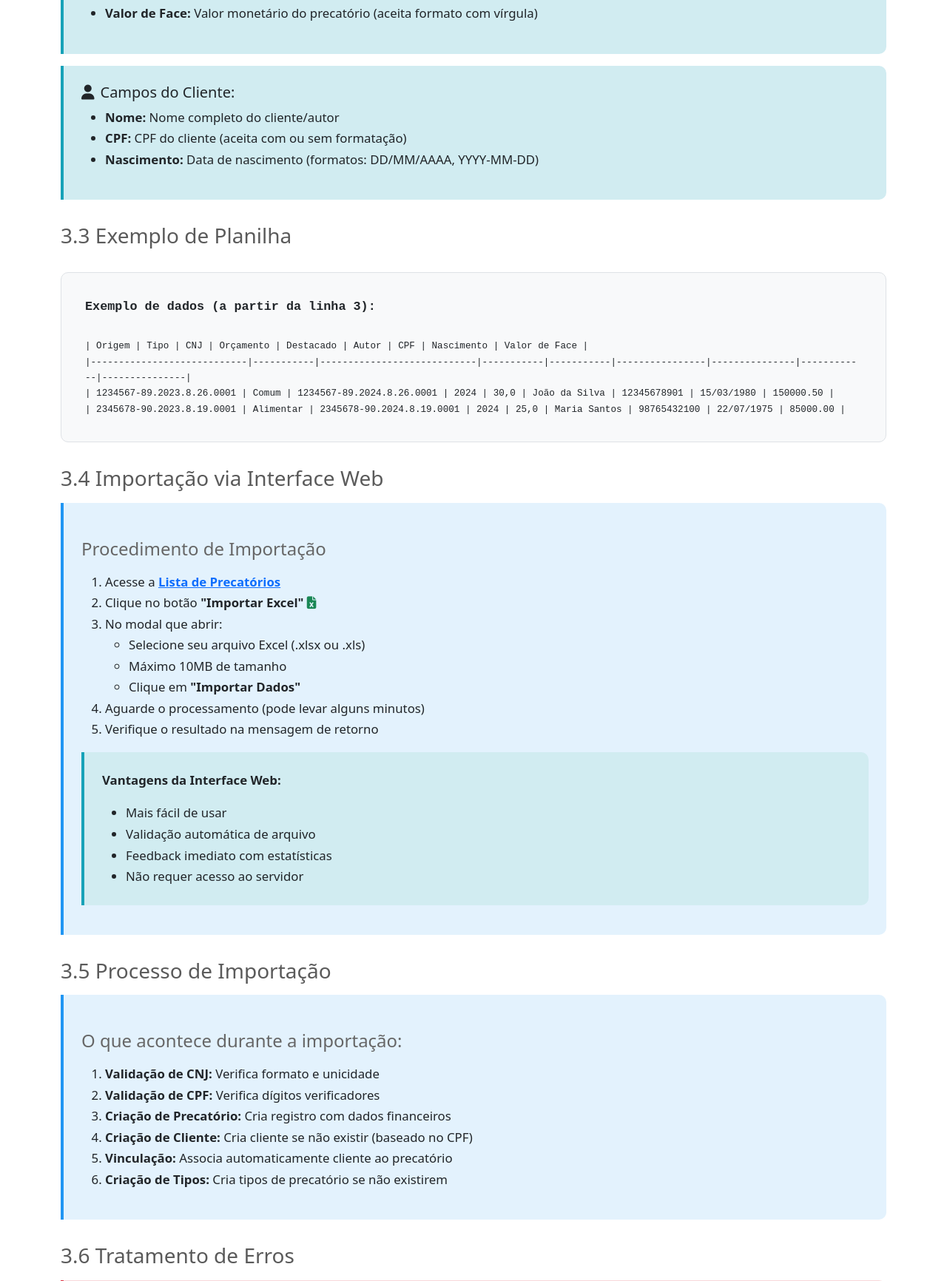
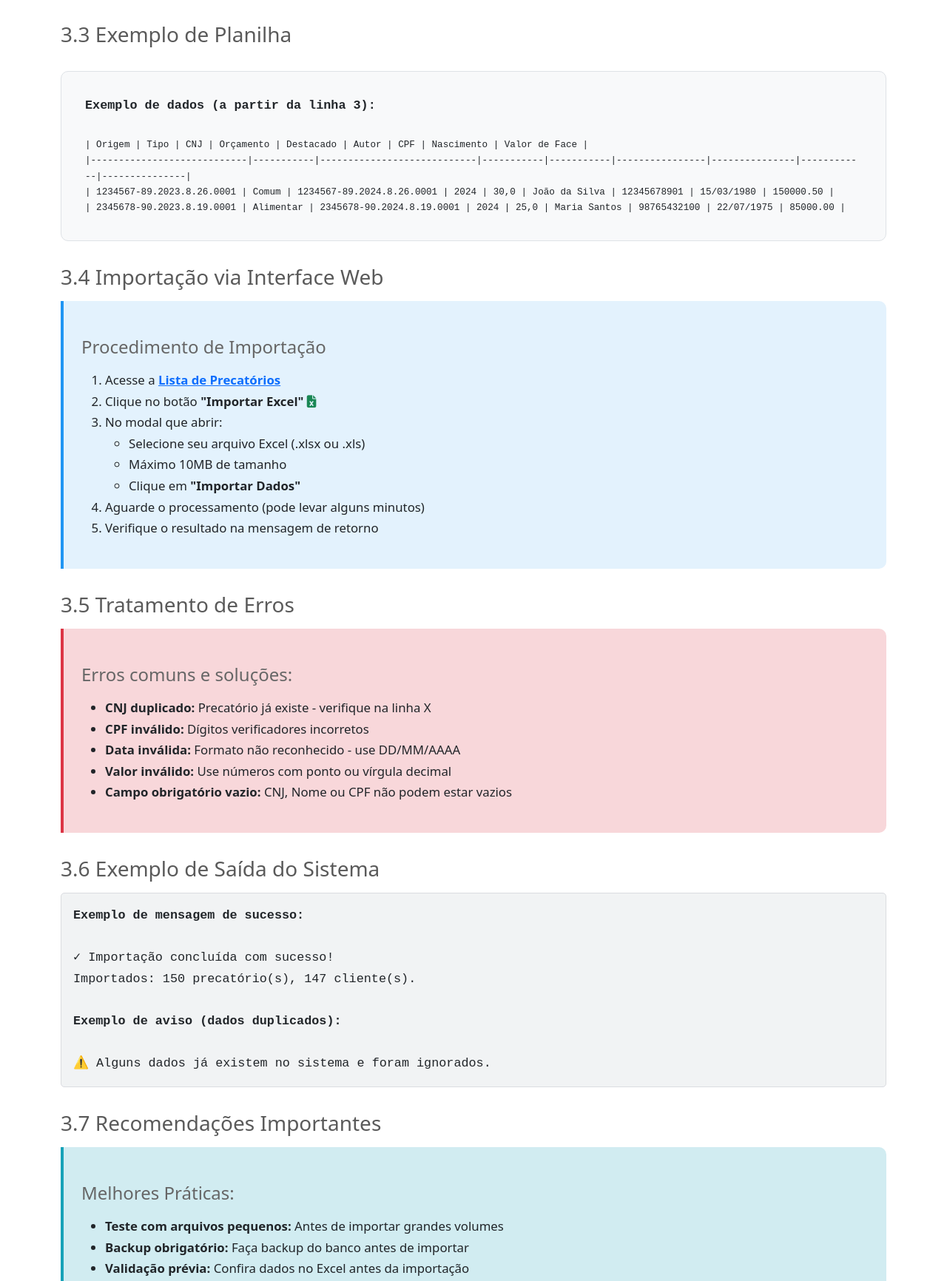
Before and after one commit to thsteixeira/precatorios, a Django app: page /ajuda/ in a window 1280 px wide. Shown: the part 3691-5423 px from the top of the page at 74% size. Run offline with Django 3.2, Linux system fonts and the light colour scheme; the visitor is signed in with stand-in values (Sample User, id 1); data that the repository does not hold is empty.

Commit message:
updating help page

```diff
--- a/precapp/templates/precapp/ajuda.html
+++ b/precapp/templates/precapp/ajuda.html
@@ -78,16 +78,6 @@ Cliente<br>
 └── Diligência (1:N)
         </div>
 
-        <h3>2.2 Relacionamentos Principais</h3>
-        <div class="info-box">
-            <ul class="mb-0">
-                <li><strong>Cliente ↔ Precatório:</strong> Relacionamento N:N (um cliente pode ter vários precatórios)</li>
-                <li><strong>Precatório ↔ Requerimento:</strong> 1:N (um precatório pode ter vários requerimentos)</li>
-                <li><strong>Precatório ↔ Alvará:</strong> 1:N (um precatório pode ter vários alvarás)</li>
-                <li><strong>Alvará ↔ Recebimento:</strong> 1:N (um alvará pode ter vários recebimentos)</li>
-                <li><strong>Cliente ↔ Diligência:</strong> 1:N (um cliente pode ter várias diligências)</li>
-            </ul>
-        </div>
     </section>
 
     <!-- 3. Importação de Dados via Excel -->
@@ -184,33 +174,9 @@ I: Valor de Face
                 <li>Aguarde o processamento (pode levar alguns minutos)</li>
                 <li>Verifique o resultado na mensagem de retorno</li>
             </ol>
-            <div class="info-box">
-                <p><strong>Vantagens da Interface Web:</strong></p>
-                <ul class="mb-0">
-                    <li>Mais fácil de usar</li>
-                    <li>Validação automática de arquivo</li>
-                    <li>Feedback imediato com estatísticas</li>
-                    <li>Não requer acesso ao servidor</li>
-                </ul>
-            </div>
         </div>
 
-
-        <h3>3.5 Processo de Importação</h3>
-
-        <div class="step-box">
-            <h4>O que acontece durante a importação:</h4>
-            <ol>
-                <li><strong>Validação de CNJ:</strong> Verifica formato e unicidade</li>
-                <li><strong>Validação de CPF:</strong> Verifica dígitos verificadores</li>
-                <li><strong>Criação de Precatório:</strong> Cria registro com dados financeiros</li>
-                <li><strong>Criação de Cliente:</strong> Cria cliente se não existir (baseado no CPF)</li>
-                <li><strong>Vinculação:</strong> Associa automaticamente cliente ao precatório</li>
-                <li><strong>Criação de Tipos:</strong> Cria tipos de precatório se não existirem</li>
-            </ol>
-        </div>
-
-        <h3>3.6 Tratamento de Erros</h3>
+        <h3>3.5 Tratamento de Erros</h3>
 
         <div class="error-box">
             <h4>Erros comuns e soluções:</h4>
@@ -223,10 +189,10 @@ I: Valor de Face
             </ul>
         </div>
 
-        <h3>3.7 Exemplo de Saída do Sistema</h3>
+        <h3>3.6 Exemplo de Saída do Sistema</h3>
 
         <div class="format-example">
-            <strong>Exemplo de mensagem de sucesso (Interface Web):</strong><br><br>
+            <strong>Exemplo de mensagem de sucesso:</strong><br><br>
             ✓ Importação concluída com sucesso!<br>
             Importados: 150 precatório(s), 147 cliente(s).<br><br>
 
@@ -234,7 +200,7 @@ I: Valor de Face
             ⚠️ Alguns dados já existem no sistema e foram ignorados.
         </div>
 
-        <h3>3.8 Recomendações Importantes</h3>
+        <h3>3.7 Recomendações Importantes</h3>
 
         <div class="info-box">
             <h4>Melhores Práticas:</h4>
@@ -248,7 +214,7 @@ I: Valor de Face
             </ul>
         </div>
 
-        <h3>3.9 Limitações</h3>
+        <h3>3.8 Limitações</h3>
 
         <div class="warning-box">
             <ul class="mb-0">
@@ -276,7 +242,7 @@ I: Valor de Face
             <ol>
                 <li>Primeiro, <a href="{% url 'novo_precatorio' %}">cadastre o precatório</a></li>
                 <li>Acesse os <strong>detalhes do precatório</strong> criado</li>
-                <li>Faça o upload da íntegra do precatório</li>
+                <li>Faça o upload da íntegra do precatório em PDF</li>
                 <li>Na seção <strong>"Clientes Associados"</strong>, clique em <strong>"Novo Cliente"</strong></li>
             </ol>
         </div>
@@ -287,7 +253,7 @@ I: Valor de Face
                 <li><strong>CPF ou CNPJ:</strong> Insira o CPF no formato XXX.XXX.XXX-XX (aceita com ou sem pontuação)</li>
                 <li><strong>Nome Completo:</strong> Digite o nome completo do cliente</li>
                 <li><strong>Data de Nascimento:</strong> Selecione a data no calendário</li>
-                <li><strong>Campos opcionais:</strong> Endereço, telefone, email</li>
+                <li><strong>Campos opcionais:</strong> Cliente com Prioridade Legal e Falecido</li>
             </ul>
         </div>
 
@@ -306,7 +272,7 @@ I: Valor de Face
             <h4>Para vincular um cliente já cadastrado:</h4>
             <ol>
                 <li>Na seção "Clientes Associados", clique em <strong>"Vincular Existente"</strong></li>
-                <li>Digite o <strong>CPF do cliente</strong> existente</li>
+                <li>Digite o <strong>CPF ou CNPJ do cliente</strong> existente</li>
                 <li>Clique em <strong>"Vincular"</strong></li>
                 <li>O cliente será associado ao precatório</li>
             </ol>
@@ -322,7 +288,7 @@ I: Valor de Face
             <h4>Procedimento Alternativo</h4>
             <ol>
                 <li>Navegue para <strong>"<a href="{% url 'clientes' %}">Clientes</a>"</strong> no menu principal</li>
-                <li>Clique em <strong>"<a href="{% url 'novo_cliente' %}">Adicionar Cliente</a>"</strong></li>
+                <li>Clique em <strong>"<a href="{% url 'novo_cliente' %}">Novo Cliente</a>"</strong></li>
                 <li>Preencha todos os dados necessários</li>
                 <li>Salve o cliente</li>
                 <li><em>Posteriormente, vincule o cliente aos precatórios usando a Opção B</em></li>
@@ -332,8 +298,8 @@ I: Valor de Face
         <h3>4.4 Possíveis Erros</h3>
         <div class="error-box">
             <ul class="mb-0">
-                <li><strong>CPF inválido:</strong> Verificar dígitos e formato</li>
-                <li><strong>CPF duplicado:</strong> Cliente já cadastrado no sistema</li>
+                <li><strong>CPF ou CNPJ inválido:</strong> Verificar dígitos e formato</li>
+                <li><strong>CPF ou CNPJ duplicado:</strong> Cliente já cadastrado no sistema</li>
                 <li><strong>Data inválida:</strong> Verificar formato DD/MM/AAAA</li>
             </ul>
         </div>
@@ -342,7 +308,7 @@ I: Valor de Face
     <div class="info-box">
         <p>
             Após cadastrar o precatório e o cliente, analise integralmente o processo para encontrar todos os requerimentos e alvarás já existentes.
-            Verifique se há requerimentos a serem preparados, neste caso inclua o requerimento com a fase Preparar Documento.
+            Verifique se há requerimentos a serem preparados, neste caso inclua o requerimento com a fase "Preparar Documento".
             Verifique também a necessidade de incluir diligências para os clientes vinculados ao precatório.
         </p>
     </div>
@@ -472,14 +438,14 @@ I: Valor de Face
                 <li>Salve o recebimento</li>
             </ol>
             <div class="info-box">
-                <p>O número do documento é obtido no extrato bancário e deve ser único e não pode ser reutilizado.</p>
+                <p>O número do documento é obtido no extrato bancário, deve ser único e não pode ser reutilizado.</p>
             </div>
         </div>
     </section>
 
     <div class="error-box">
             <p><i class="fas fa-solid fa-triangle-exclamation me-2"></i><strong>Importante:</strong>
-                Ao finalizar o cadastro de todas as informações do precatório, atualize os status dos pagamentos</p>
+                Ao finalizar o cadastro de todas as informações do precatório, atualize os status dos pagamentos do precatório.</p>
     </div>
 
     <!-- 8. Cadastro de Diligência -->
@@ -491,7 +457,7 @@ I: Valor de Face
         <div class="step-box">
             <h4>Via Cliente</h4>
             <ol>
-                <li>Entre no perfil do cliente</li>
+                <li>Entre no perfil do <a href="{% url 'clientes' %}">cliente</a></li>
                 <li>Na seção "Diligências", clique em "Nova Diligência"</li>
                 <li>Preencha tipo, descrição, prazo e responsável</li>
                 <li>Defina o nível de urgência</li>
@@ -512,13 +478,17 @@ I: Valor de Face
    ├── <strong>Opção A:</strong> Criar novo cliente diretamente<br>
    └── <strong>Opção B:</strong> Vincular cliente existente (por CPF)<br>
    ↓<br>
-3. Criar Requerimento ← → 4. Criar Alvará<br>
-   ↓                        ↓<br>
-5. Acompanhar Fase         6. Registrar Recebimento<br>
+3. Analisar integralmente o precatório em busca de requerimentos e alvarás<br>
+   ↓<br>
+4. Criar Requerimentos<br>
+   ↓<br>
+5. Criar Alvarás<br>
+   ↓<br>
+6. Registrar Recebimentos<br>
    ↓<br>
 7. Atualizar Status dos Pagamentos<br>
    ↓<br>
-8. Criar Diligências (paralelo ao processo)
+8. Criar Diligências (na ficha do cliente)
         </div>
 
         <h3>9.2 Boas Práticas</h3>
@@ -590,12 +560,16 @@ I: Valor de Face
             </ol>
         </div>
 
-        <h3>10.2 Contatos para Suporte</h3>
-        <div class="info-box">
-            <p><strong>Suporte Técnico:</strong> Entre em contato com o administrador<br>
-            <strong>Suporte Funcional:</strong> Equipe jurídica<br>
-            <strong>Emergências:</strong> Administrador do sistema</p>
-        </div>
+        <div class="error-box">
+            <h4>10.1.4 "Erro ao importar Excel"</h4>
+            <p><strong>Causa:</strong> Formato incorreto ou dados inválidos</p>
+            <p><strong>Solução:</strong></p>
+            <ol class="mb-0">
+                <li>Verificar se o arquivo segue o formato especificado</li>
+                <li>Corrigir erros indicados na mensagem de retorno</li>
+                <li>Testar com um arquivo menor para isolar o problema</li>
+                <li>Consultar a seção "Importação de Dados via Excel" para detalhes</li>
+            </ol>
     </section>
 
     <!-- 11. Anexos -->
@@ -629,27 +603,15 @@ I: Valor de Face
             • Validação de datas válidas
         </div>
 
-        <h3>11.2 Códigos de Status</h3>
+        <h3>11.2 Arquivos úteis</h3>
 
-        <h4>Precatórios:</h4>
+        <h4><i class="fas fa-file-excel text-success"></i> Modelo de excel para importação:</h4>
         <div class="info-box">
-            <ul class="mb-0">
-                <li><strong>Pendente:</strong> Aguardando pagamento</li>
-                <li><strong>Quitado:</strong> Totalmente pago</li>
-                <li><strong>Parcial:</strong> Pagamento parcial efetuado</li>
-                <li><strong>Vendido:</strong> Direito creditório cedido</li>
-            </ul>
+            <p>
+                Clique <a href="{% static 'precapp/docs/modelo_importacao.xlsx' %}" download>aqui</a> para baixar o modelo de planilha Excel para importação de precatórios e clientes.
+            </p>
         </div>
 
-        <h3>11.3 Links Úteis</h3>
-        <div class="info-box">
-            <ul class="mb-0">
-                <li><a href="{% url 'customizacao' %}"><i class="fas fa-cogs me-2"></i>Configurações do Sistema</a></li>
-                <li><a href="{% url 'contas_bancarias' %}"><i class="fas fa-university me-2"></i>Contas Bancárias</a></li>
-                <li><a href="{% url 'tipos_diligencia' %}"><i class="fas fa-list me-2"></i>Tipos de Diligência</a></li>
-                <li><a href="{% url 'import_excel' %}"><i class="fas fa-file-excel me-2"></i>Importar Excel</a></li>
-            </ul>
-        </div>
     </section>
 
     <!-- Version Footer -->
```
Also changed, not shown: 1 other file.
